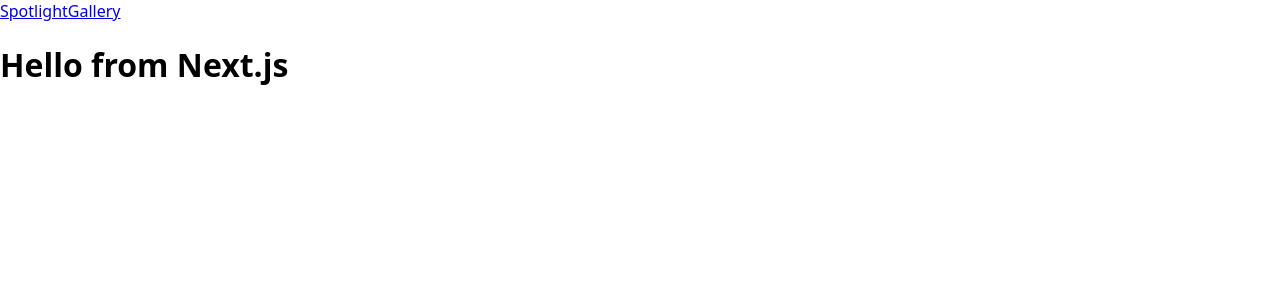
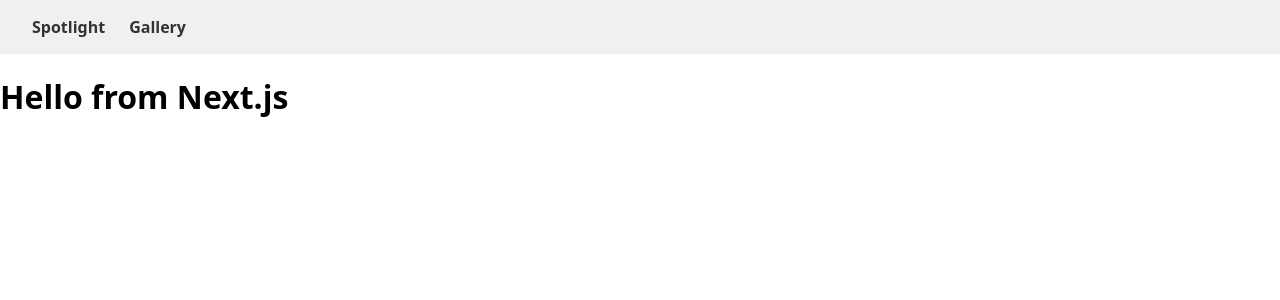
Before and after one commit to Austin7V/project5, a Next.js app: page / in a window 1280 px wide. Shown: the top 300 px of the page. Built offline with nearby package versions, Linux system fonts and the light colour scheme.

Commit message:
import styled components to navigation

```diff
--- a/components/Navigation.jsx
+++ b/components/Navigation.jsx
@@ -1,10 +1,28 @@
 import Link from "next/link";
+import styled from "styled-components";
 
 export default function Navigation() {
   return (
-    <nav>
-      <Link href="/">Spotlight</Link>
-      <Link href="/gallery">Gallery</Link>
-    </nav>
+    <StyledNav>
+      <StyledLink href="/">Spotlight</StyledLink>
+      <StyledLink href="/gallery">Gallery</StyledLink>
+    </StyledNav>
   );
 }
+
+const StyledNav = styled.nav`
+  background-color: #f0f0f0;
+  padding: 1rem 2rem;
+  display: flex;
+  gap: 1.5rem;
+`;
+
+const StyledLink = styled(Link)`
+  color: #333;
+  text-decoration: none;
+  font-weight: bold;
+  &:hover {
+    color: #007bff;
+    text-decoration: underline;
+  }
+`;
--- a/package.json
+++ b/package.json
@@ -18,7 +18,7 @@
     "next": "13.4.8",
     "react": "18.2.0",
     "react-dom": "18.2.0",
-    "styled-components": "^6.0.2"
+    "styled-components": "^6.3.9"
   },
   "devDependencies": {
     "@svgr/webpack": "^8.0.1",
```
Also changed, not shown: 1 other file (tests, documents, lock files or other folders).
